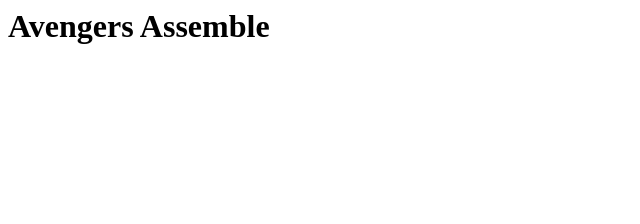
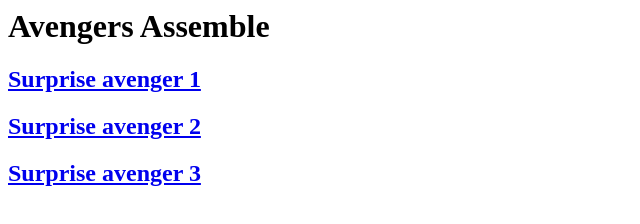
Before and after one commit to taran1326/avengers, a website: page home.html in a window 1280 px wide. Shown: the whole page, without its empty margins (0-640 px from the left). Drawn offline with Linux system fonts and the light colour scheme.

Commit message:
Links added

```diff
--- a/home.html
+++ b/home.html
@@ -4,5 +4,8 @@
     </head>
     <body>
         <h1>Avengers Assemble</h1>
+        <h2><a href="/Avenger1">Surprise avenger 1</a></h2>
+        <h2><a href="/Avenger2">Surprise avenger 2</a></h2>
+        <h2><a href="/Avenger3">Surprise avenger 3</a></h2>
     </body>
 </html>
```
Also changed, not shown: avenger1.html (+1 -0 lines), avenger2.html (+1 -0 lines).
